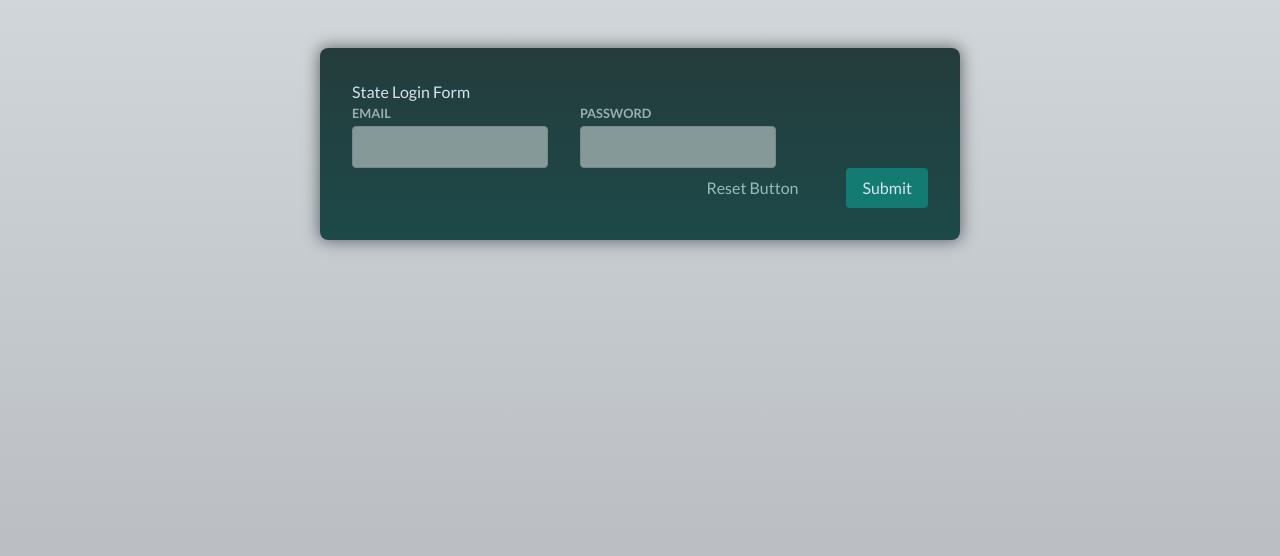
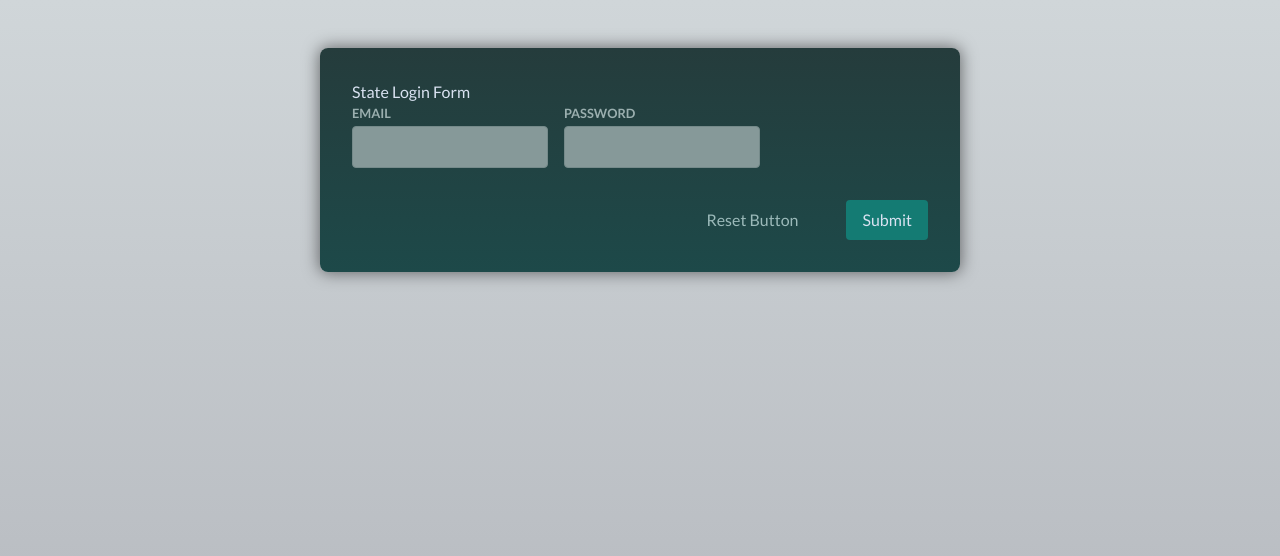
Before and after one commit to iamharie/HLC-React, a React (Vite) app in the folder HLC/: page / in a window 1280 px wide. Shown: the top 556 px of the page. Built offline with nearby package versions, Linux system fonts and the light colour scheme.

Commit message:
reusable Input.jsx component added

```diff
--- /dev/null
+++ b/HLC/src/Components/Input.jsx
@@ -0,0 +1,10 @@
+export default function Input({ label, id, error, ...props }) {
+  return (
+    <div className="control no-margin">
+      <label htmlFor={id}>{label}</label>
+      <input id={id} {...props} />
+
+      <div className="control-error">{error && <p>{error}</p>}</div>
+    </div>
+  );
+}
--- a/HLC/src/Components/StateLogin.jsx
+++ b/HLC/src/Components/StateLogin.jsx
@@ -1,9 +1,17 @@
 import "./form.css";
 import { useState } from "react";
+import Input from "./Input";
+import { useInput } from "../custom-hooks/useInput";
 
 export default function StateLogin() {
-  //   const [email, setEmail] = useState("");
-  //   const [password, setPassword] = useState("");
+  // const {
+  //   value: emailValue,
+  //   handleInput: handleEmailChange,
+  //   handleInputBlur: handleEmailBlue,
+  // } = useInput("");
+  const [email, setEmail] = useState("");
+  const [password, setPassword] = useState("");
+
   //SEPERATE STATE TO HANDLE SEPERATE INPUTS
   //   function handleEmailChange(event) {
   //     setEmail(event.target.value);
@@ -24,10 +32,8 @@ export default function StateLogin() {
   });
 
   const emailIsInvalid = didEdit.email && !input.email.includes("@");
-  const passwordIsValid =
-    didEdit.password &&
-    input.password.length < 8 &&
-    !input.password.includes("@");
+  const passwordIsInValid =
+    didEdit.password && input.password.trim().length < 6;
 
   function handleInput(identifier, event) {
     setInput((prevValue) => ({
@@ -61,7 +67,7 @@ export default function StateLogin() {
       <h2>State Login Form</h2>
 
       <div className="control-row">
-        <div className="control no-margin">
+        {/* <div className="control no-margin">
           <label htmlFor="email">Email</label>
           <input
             id="email"
@@ -74,9 +80,9 @@ export default function StateLogin() {
         </div>
         <div className="control-error">
           {emailIsInvalid && <p>Email is invalid</p>}
-        </div>
+        </div> */}
 
-        <div className="control no-margin">
+        {/* <div className="control no-margin">
           <label htmlFor="password">Password</label>
           <input
             id="password"
@@ -89,7 +95,28 @@ export default function StateLogin() {
         </div>
         <div className="control-error">
           {passwordIsValid && <p>Invalid Password</p>}
-        </div>
+        </div> */}
+
+        <Input
+          label="email"
+          id="email"
+          type="email"
+          name="email"
+          onBlur={() => handleInputBlur("email")}
+          onChange={(event) => handleInput("email", event)}
+          value={input.email}
+          error={emailIsInvalid && "Enter a valid email"}
+        />
+        <Input
+          label="password"
+          id="password"
+          type="password"
+          name="password"
+          onBlur={() => handleInputBlur("password")}
+          onChange={(event) => handleInput("password", event)}
+          value={input.password}
+          error={passwordIsInValid && "Enter a valid password"}
+        />
       </div>
       <p className="form-actions">
         <button className="button button-flat">Reset Button</button> <br></br>
--- /dev/null
+++ b/HLC/src/custom-hooks/useInput.js
@@ -0,0 +1,25 @@
+//custom hook to handle form logic
+// To be completed: Not a priority for now
+
+import { useState } from "react";
+
+export function useInput(defaultValue) {
+  const [input, setInput] = useState(defaultValue);
+
+  const [didEdit, setDidEdit] = useState(false);
+
+  function handleInput(event) {
+    setInput(event.target.value);
+    setDidEdit(false);
+  }
+
+  function handleInputBlur() {
+    setDidEdit(true);
+  }
+
+  return {
+    value: input,
+    handleInput,
+    handleInputBlur,
+  };
+}
```
